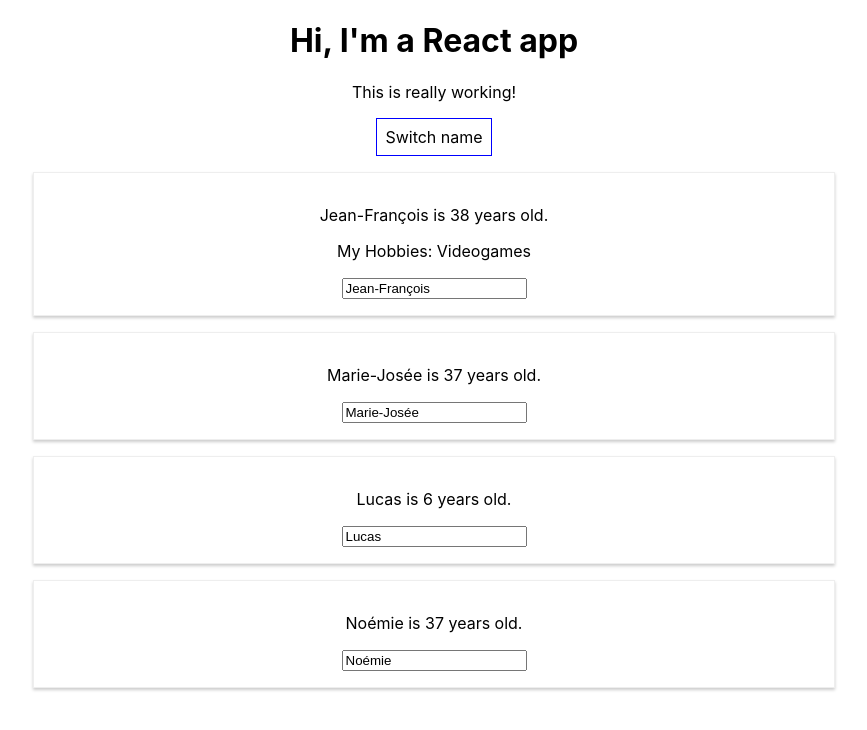
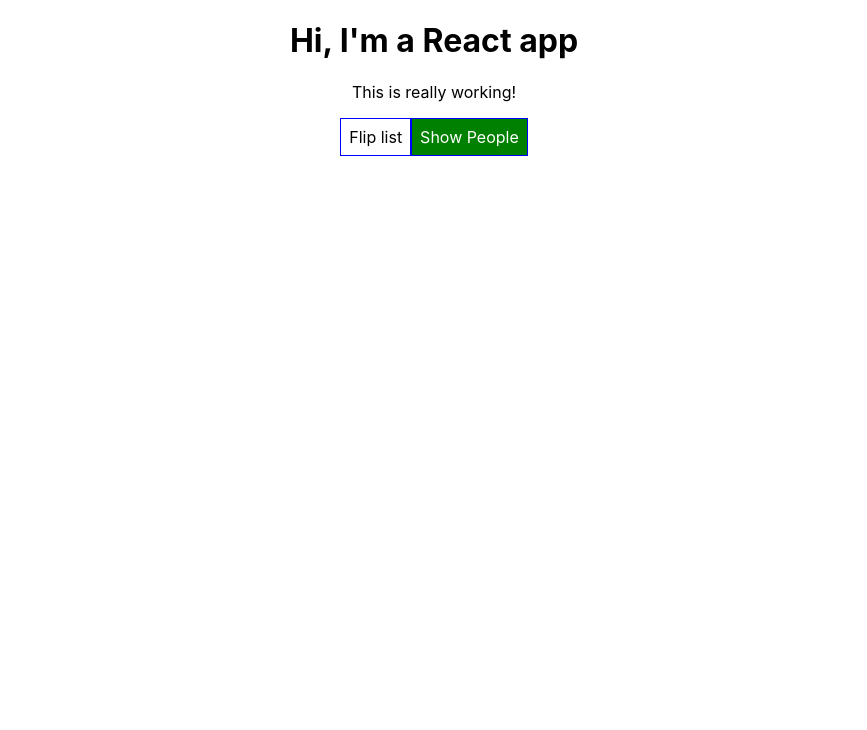
Before and after one commit to jfboismenu/react-course, a React (Create React App) app: page / in a window 1280 px wide. Shown: the top 730 px of the page, without its empty margins (206-1073 px from the left). Built offline with nearby package versions, Linux system fonts and the light colour scheme.

Commit message:
using radium

```diff
--- a/package.json
+++ b/package.json
@@ -3,6 +3,7 @@
   "version": "0.1.0",
   "private": true,
   "dependencies": {
+    "radium": "^0.25.0",
     "react": "^16.6.3",
     "react-dom": "^16.6.3",
     "react-scripts": "2.1.1"
--- a/src/App.css
+++ b/src/App.css
@@ -1,3 +1,11 @@
 .App {
   text-align: center;
 }
+
+.red {
+    color: red;
+}
+
+.bold {
+    font-weight: bold
+}
--- a/src/App.js
+++ b/src/App.js
@@ -1,4 +1,5 @@
 import React, { Component } from 'react';
+import Radium from 'radium';
 import './App.css';
 import Person from './Person/Person'
 
@@ -6,32 +7,49 @@ class App extends Component {
 
     state = {
         people: [
-            {name: "Jean-François", age: 38},
-            {name: "Marie-Josée", age: 37},
-            {name: "Lucas", age: 6},
-            {name: "Noémie", age: 37}
-        ]
+            {id: 1, name: "Jean-François", age: 38},
+            {id: 2, name: "Marie-Josée", age: 37},
+            {id: 3, name: "Lucas", age: 6},
+            {id: 4, name: "Noémie", age: 37}
+        ],
+        show_people: false,
+        flip_list: false
     }
 
-    switchNameHandler = (name) => {
-        // console.log("Was clicked!");
-        // this.state.people[0].name = "JF";
-        let people = [...this.state.people];
-        people[0] = {...people[0]};
-        people[0].name = name;
+    flipList = () => {
+        this.setState({flip_list: !this.state.flip_list})
+    }
+
+    findPersonIndexById = (id) => {
+        return this.state.people.findIndex((person) => {
+            return person.id === id
+        });
+    }
+
+    nameChangedHandler = (name, id) => {
+        const index = this.findPersonIndexById(id);
+
+        const person = {...this.state.people[index]}
+        person.name = name;
+
+        const people = [...this.state.people];
+        people[index] = person;
+
         this.setState({people: people});
     }
 
-    nameChangedHandler = (event) => {
-        console.log("Named chnage");
+    togglePeopleHandler = () => {
         this.setState({
-            people: [
-                {name: "Jean-François", age: 38},
-                {name: event.target.value, age: 37},
-                {name: "Lucas", age: 6},
-                {name: "Noémie", age: 37}
-            ]
+            show_people: !this.state["show_people"]
         })
+    }
+
+    deletePersonHandler = (id) => {
+        const index = this.findPersonIndexById(id);
+        const people = [...this.state.people]
+        people.splice(index, 1)
+        this.setState({people: people})
+
     }
 
     render() {
@@ -40,42 +58,72 @@ class App extends Component {
             font: 'inherit',
             border: '1px solid blue',
             padding: '8px',
-            cursor: 'pointer'
+            cursor: 'pointer',
         }
+        const show_style = {
+            backgroundColor: 'green',
+            font: 'inherit',
+            border: '1px solid blue',
+            color: 'white',
+            padding: '8px',
+            cursor: 'pointer',
+            ':hover': {
+                backgroundColor: 'lightgreen',
+                color: 'black'
+            }
+        }
+        let people_elements = null;
+        if (this.state.show_people) {
+            const people = this.state.flip_list ? [...this.state.people].reverse() : this.state.people;
+            people_elements = (
+                <div>
+                    {
+                        people.map((person, index) => {
+                            return (
+                                <Person
+                                    click={() => {this.deletePersonHandler(person.id)}}
+                                    name={person.name}
+                                    age={person.age}
+                                    changed={(event) => {this.nameChangedHandler(event.target.value, person.id)}}
+                                    key={person.id}
+                                ></Person>
+                            );
+                        })
+                    }
+                </div>
+            )
+        }
+
+        let classes = []
+        if (this.state.people.length < 3) {
+            classes.push('red')
+        }
+        if (this.state.people.length < 2) {
+            classes.push('bold')
+        }
+        classes = classes.join(' ')
+
+        if (this.state.show_people) {
+            show_style.backgroundColor = 'red'
+            show_style[':hover'].backgroundColor = 'salmon'
+        }
+
         return (
             <div className="App">
                 <h1>Hi, I'm a React app</h1>
-                <p>This is really working!</p>
+                <p className={classes}>This is really working!</p>
                 <button
                     style={style}
-                    onClick={() => this.switchNameHandler("JF")}>Switch name
+                    onClick={this.flipList}>Flip list
                 </button>
-                <Person
-                    name={this.state.people[0].name}
-                    age={this.state.people[0].age}
-                    click={this.switchNameHandler.bind(this, "Jean-François")}
-                    changed={this.nameChangedHandler}
-                >
-                    My Hobbies: Videogames
-                </Person>
-                <Person
-                    name={this.state.people[1].name}
-                    age={this.state.people[1].age}
-                    click={this.switchNameHandler}
-                    changed={this.nameChangedHandler}/>
-                <Person
-                    name={this.state.people[2].name}
-                    age={this.state.people[2].age}
-                    click={this.switchNameHandler}
-                    changed={this.nameChangedHandler}/>
-                <Person
-                    name={this.state.people[3].name}
-                    age={this.state.people[3].age}
-                    click={this.switchNameHandler}
-                    changed={this.nameChangedHandler}/>
+                <button
+                    style={show_style}
+                    onClick={this.togglePeopleHandler}>{this.state.show_people ? "Hide People": "Show People"}
+                </button>
+                {people_elements}
             </div>
         );
     }
 }
 
-export default App;
+export default Radium(App);
--- a/src/Person/Person.js
+++ b/src/Person/Person.js
@@ -1,16 +1,17 @@
 import React from 'react';
 import './Person.css';
+import Radium from 'radium'
 
 const person = (props) => {
     console.log(props)
     return (
-        <div className="Person" onClick={props.click}>
-
+        <div className="Person" >
             <p>{props.name} is {props.age} years old. </p>
             <p>{props.children}</p>
             <input type="text" onChange={props.changed} value={props.name}/>
+            <button onClick={props.click}>Delete me!</button>
         </div>
     );
 }
 
-export default person;
+export default Radium(person);
```
Also changed, not shown: 1 other file (tests, documents, lock files or other folders).
